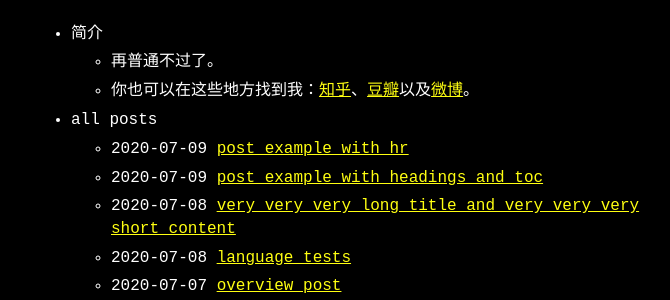
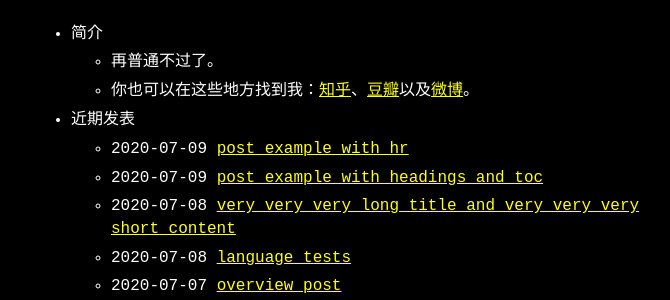
Before and after one commit to salingerlin/salingerlin.github.io, a Jekyll site: the page built from index.md, in a window 1280 px wide. Shown: the part 129-429 px from the top of the page, without its empty margins (289-959 px from the left). Built offline with Jekyll 4.4.1, drawn with Linux system fonts in a browser that asks for light colours.

Commit message:
Update menu.yml

```diff
--- a/_data/menu.yml
+++ b/_data/menu.yml
@@ -11,7 +11,7 @@ entries:
 #        url: https://www.zhihu.com/people/sisalinger
 #这是添加多个链接的方式      - title: "used by <a href='https://riggraz.dev'>riggraz.dev</a> and <a href='https://github.com/riggraz/no-style-please/network/dependents'>many others</a>"
 
-  - title: all posts
+  - title: 近期发表
     post_list:
       limit: 5
       show_more: true
```
